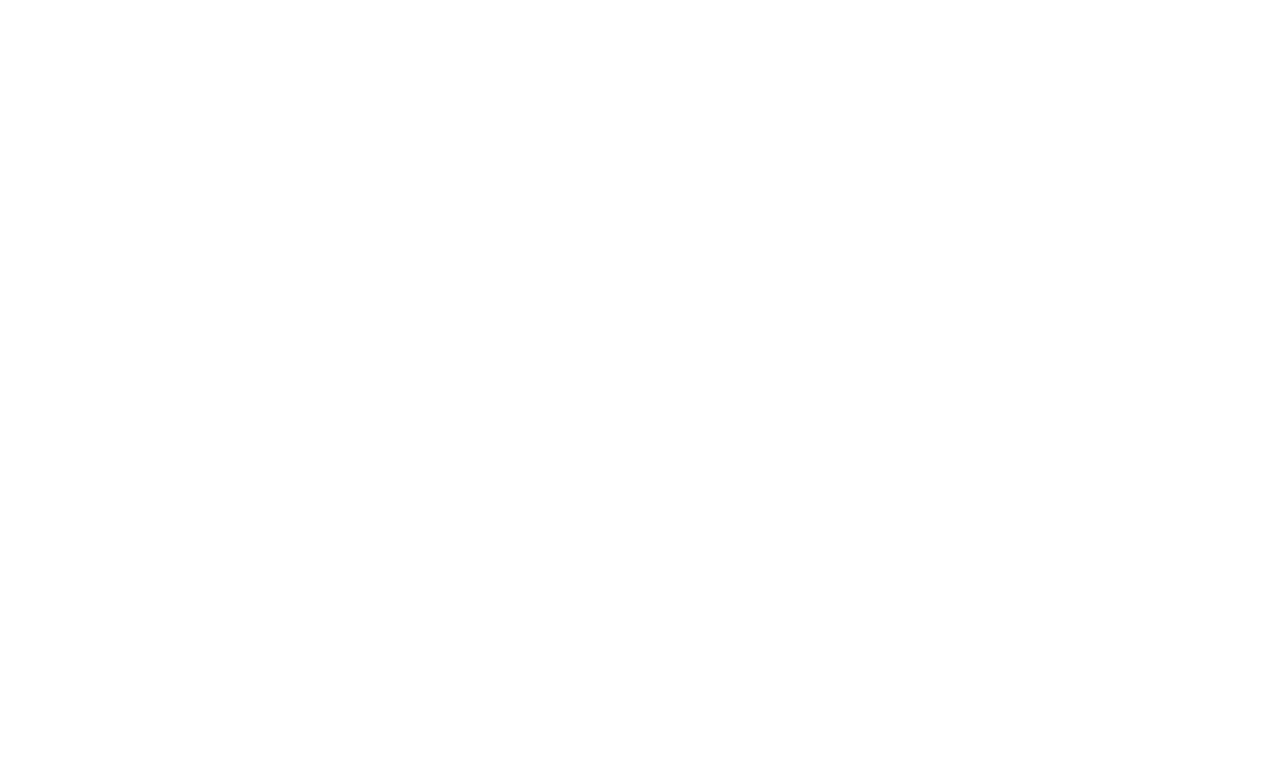
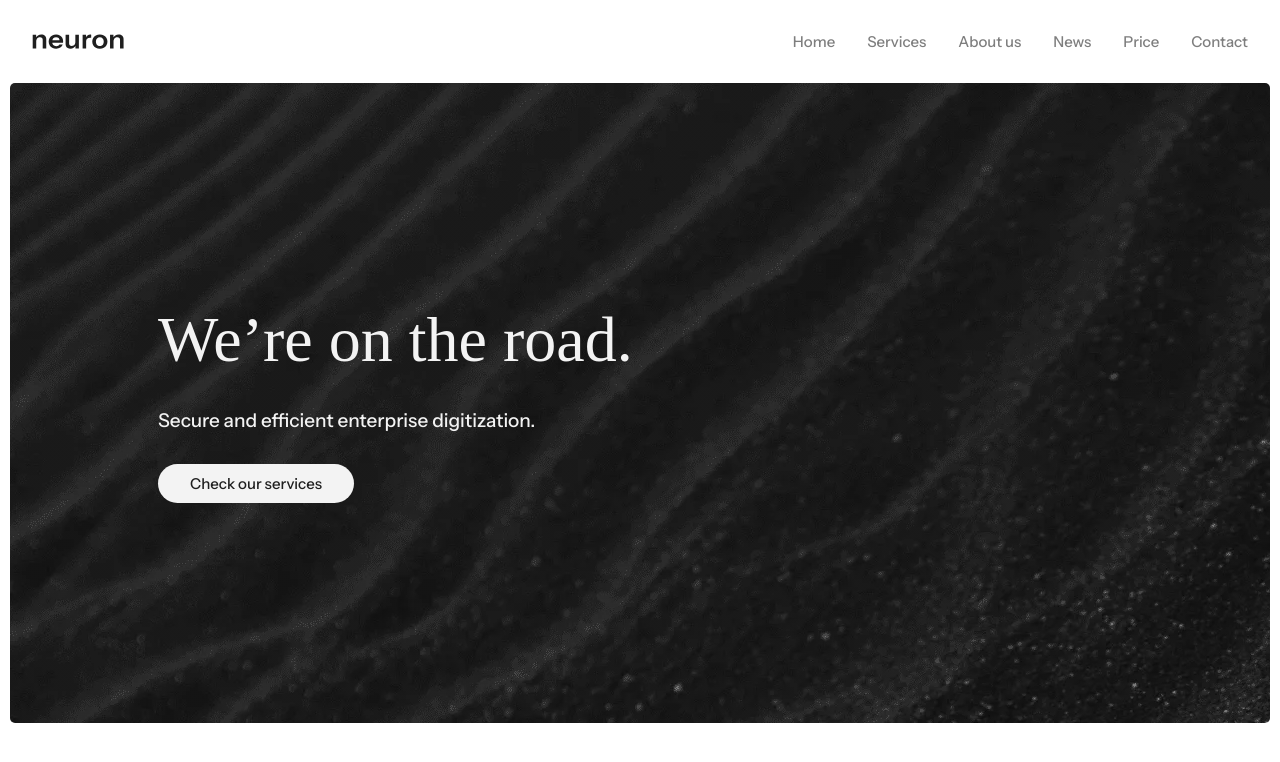
Before and after one commit to aangelating/Neuron, a plain HTML site: page index.html in a window 1280 px wide. Drawn offline with nearby package versions, Linux system fonts and the light colour scheme; a web font is replaced by a local one.

Commit message:
03 commit

```diff
--- a/css/index.css
+++ b/css/index.css
@@ -19,6 +19,10 @@
     --size-block: 60.25rem;
     --size-canvas: 90rem;
 
+    /* Radius */
+
+    --radius-small: .3125rem;
+
     /* Fonts (grosor/tamaño/familia)*/
 
     --font-h1: 400 clamp(3rem, 5vw, 4rem) "Hedvig Letters Serif", serif;
@@ -26,6 +30,157 @@
     --font-h3: 400 clamp(1.1875rem, 5vw, 1.5rem) "Hedvig Letters Serif", serif;
     --font-h4: 500 clamp(1.0625rem, 5vw, 1.1875rem) "Instrument Sans", sans-serif;
     --font-p: 400 .9375rem "Instrument Sans", sans-serif;
-    --font-link: 400 .9375rem "Instrument Sans", sans-serif;
+    --font-link: 500 .9375rem "Instrument Sans", sans-serif;
 
 }
+
+* {
+    padding: 0;
+    margin: 0;
+    box-sizing: border-box;
+    font-family:"Instrument Sans", sans-serif;
+}
+
+img { /*Esto para que la imagen no se salga de la pantalla pero que abarque todo el ancho/ object-fit:cover; la imagen se adapta en alto y ancho*/
+    max-width: 100%;
+    width: 100%;
+    object-fit: cover;
+}
+
+a {
+    color: inherit;
+    text-decoration: none;
+}
+
+ul, ol {
+    list-style: none;
+}
+
+/************************COMPONENTS*****************************/
+
+h1, .heading-h1 {
+    font: var(--font-h1);
+}
+
+h2, .heading-h2 {
+    font: var(--font-h2);
+}
+
+h3, .heading-h3 {
+    font: var(--font-h3);
+}
+
+h4, .heading-h4 {
+    font: var(--font-h4)
+}
+
+p, span, li, .font-p {
+    font: var(--font-p);
+}
+
+a, .font-link {
+    font: var(--font-link);
+}
+
+a.btn {
+    padding: var(--size-xs) var(--size-md);
+    display: inline-flex;
+    gap: var(--size-xs);
+    align-items: center;
+    border-radius: 100px;
+
+    &.btn--dark {
+        background-color:var(--color-dark) ;
+        color: var(--color-light);
+    }
+
+    &.btn--light {
+        background-color:var(--color-light) ;
+        color: var(--color-dark);
+    }
+
+    &:hover {
+        opacity: 80%;
+    }
+
+    transition: opacity .3s;
+}
+
+.menu_link{
+    opacity: 50%;
+
+    &:hover {
+        opacity: 100%;
+    }
+
+    transition: opacity 200ms;
+}
+
+.img-radius {
+    border-radius: var(--radius-small);
+}
+
+.block {
+    max-width: var(--size-block);
+    margin: 0 auto;
+}
+
+.section {
+    padding: var(--size-lg) var(--size-sm);
+    max-width: var(--size-canvas);
+    margin: 0 auto;
+}
+
+
+/**********HEADER***********/
+
+.header{
+    display: flex;
+    justify-content: space-between;
+    padding: var(--size-md);
+    align-items:center;
+
+    max-width: var(--size-canvas);
+    margin: 0 auto;
+}
+
+.neuron_logo{
+    max-width: 5.75rem;
+
+}
+
+.nav_menu{
+    display: flex;
+    gap: var(--size-md);
+
+}
+
+/**********HERO***********/
+.hero{
+    max-width: var(--size-canvas);
+    margin: 0 auto;
+    padding: 0 var(--size-xs);
+}
+
+.hero_background{
+    padding: var(--size-md);
+    color: var(--color-light);
+    min-height: 80vh;
+
+    display: flex;
+    flex-direction: column;
+    justify-content: center;
+
+    background: linear-gradient(90deg,rgba(31, 31, 31, 0.2) 0%, rgba(31, 31, 31, 0.2) 100%), url("../media/Home-banner.webp ");
+    border-radius: var(--radius-small);
+
+}
+
+.hero_block{
+    display: flex;
+    flex-direction: column;
+    align-items: start;
+    gap: var(--size-md);
+    width: 100%;
+
+}
--- a/index.html
+++ b/index.html
@@ -7,9 +7,37 @@
 
     <link rel="stylesheet" href="css/index.css">
     <link rel="icon" href="media/favicon.svg" type="image/svg+xml">
+    <link rel="stylesheet" href="https://cdn.jsdelivr.net/npm/remixicon@4.9.1/fonts/remixicon.min.css">
+</head>
 
+<body>
+    <header class="header">
+        <img class="neuron_logo" src="media/logo-black.svg">
+        <nav class="nav_block">
+            <ul class="nav_menu">
+                <li><a  class="menu_link" href="index.html">Home</a></li>
+                <li><a  class="menu_link" href="services.html">Services</a></li>
+                <li><a  class="menu_link" href="about.html">About us</a></li>
+                <li> <a class="menu_link"  href="news.html">News</a></li>
+                <li> <a class="menu_link"  href="#">Price</a></li>
+                <li> <a class="menu_link"  href="contact.html">Contact</a></li>
+            </ul>
+        </nav>
+    </header>
 
-</head>
-<body>
+    <main>
+        <section class="hero">
+            <div class="hero_background">
+                <div class="hero_block block">
+                <h1>We’re on the road.</h1>
+                <h2 class="heading-h4">Secure and efficient enterprise digitization.</h2>
+                <a class="btn btn--light" href="services.html">Check our services</a>
+            </div>
+            </div>
+        </section>
+    </main>
+    <footer>
+
+    </footer>
 </body>
 </html>
```
Also changed, not shown: 1 other file.
